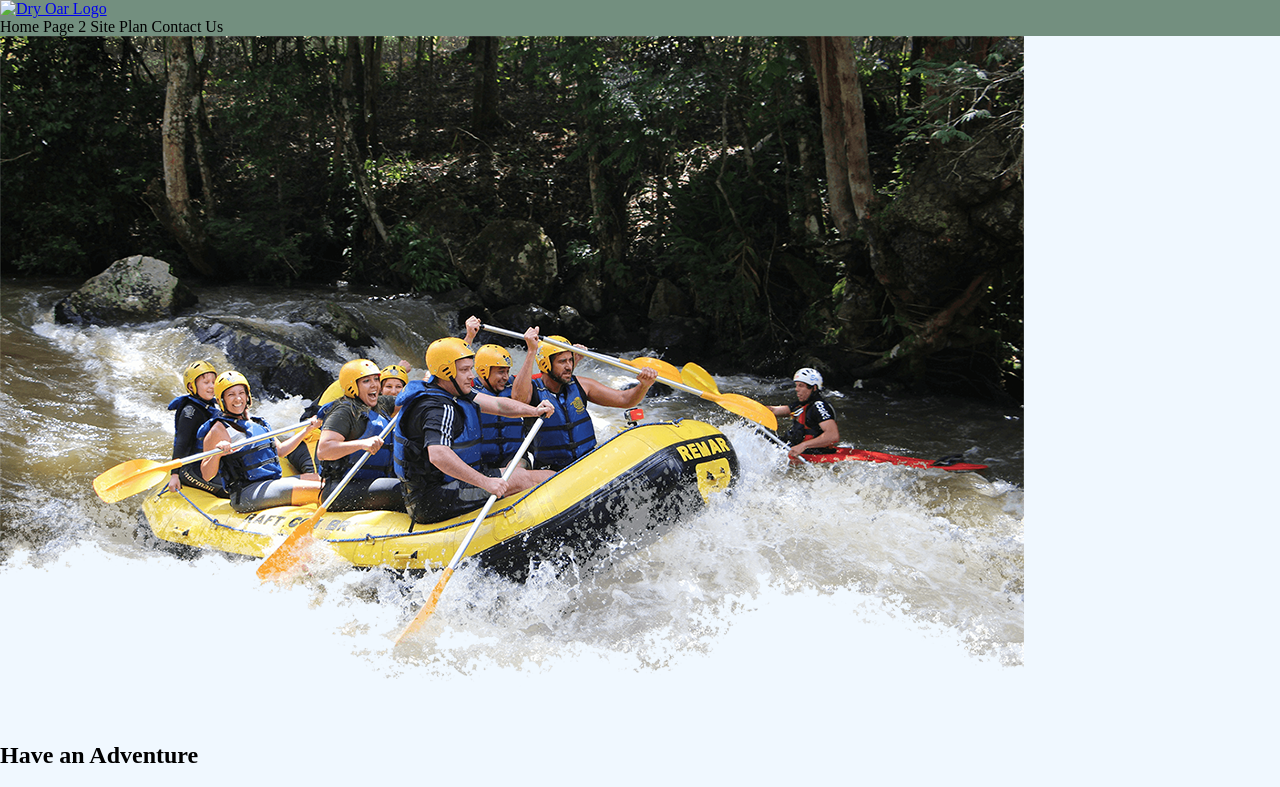
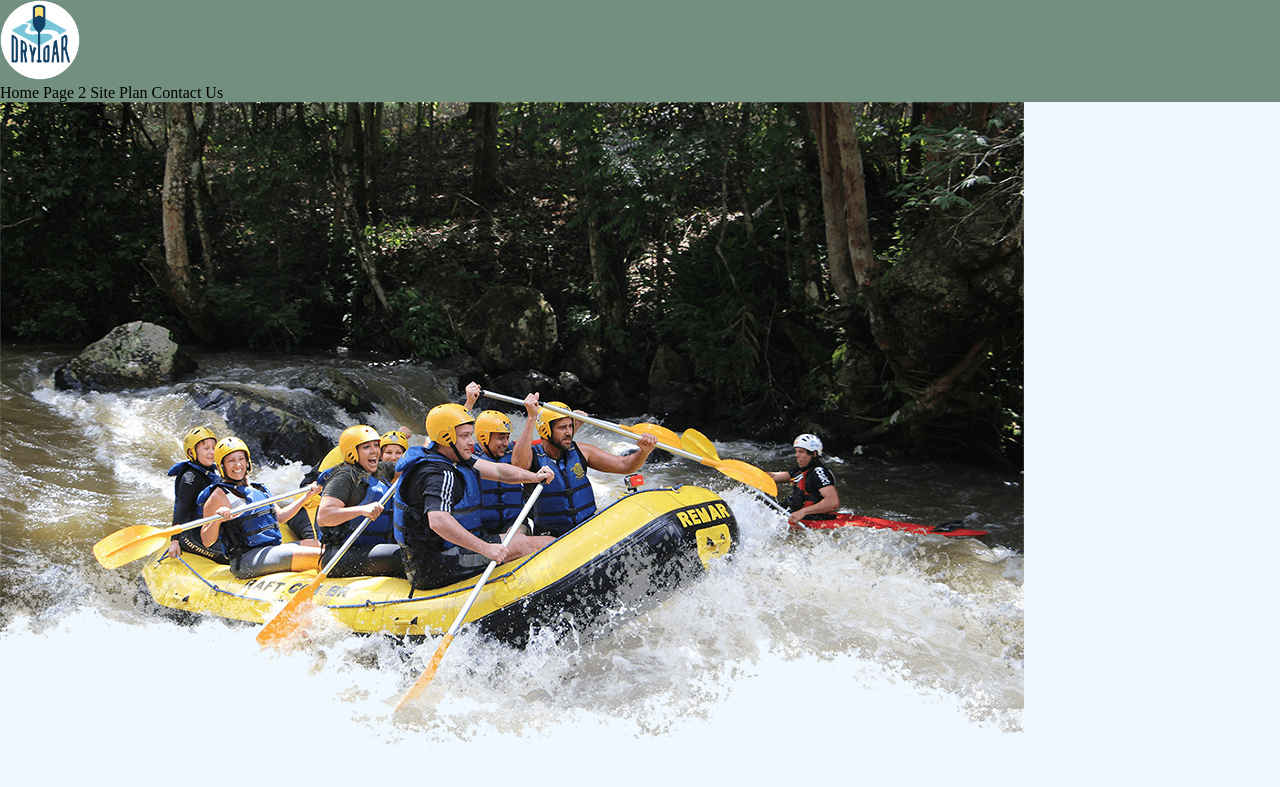
Before and after one commit to DylanPeter/WDD-130, a plain HTML site: page wwr/index.html in a window 1280 px wide. Shown: the top 787 px of the page. Drawn offline with Linux system fonts and the light colour scheme.

Commit message:
fixed logo

```diff
--- a/wwr/index.html
+++ b/wwr/index.html
@@ -11,7 +11,7 @@
     <div id="content"></div>
     <header>
         <a id="logo_link" href="index.html">
-            <img class="logo" src="images/pogo.png" alt="Dry Oar Logo">
+            <img class="logo" src="images/logo.png" alt="Dry Oar Logo">
         </a>
         <nav>
             <a href="idex.html">Home</a>
```
